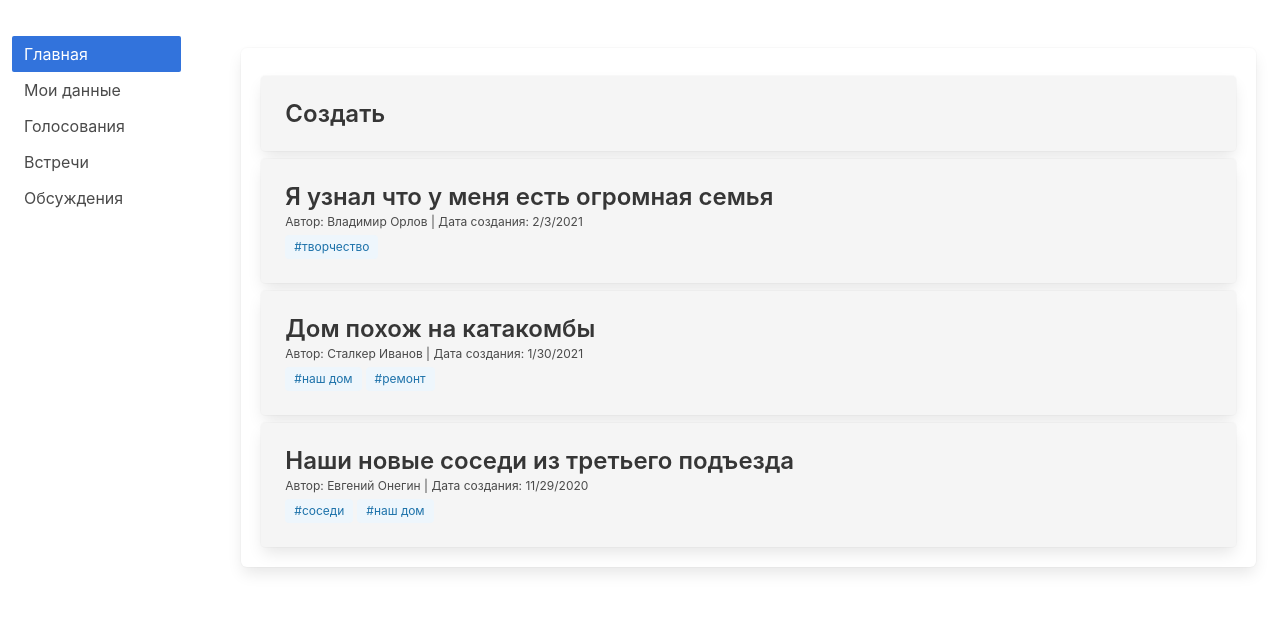
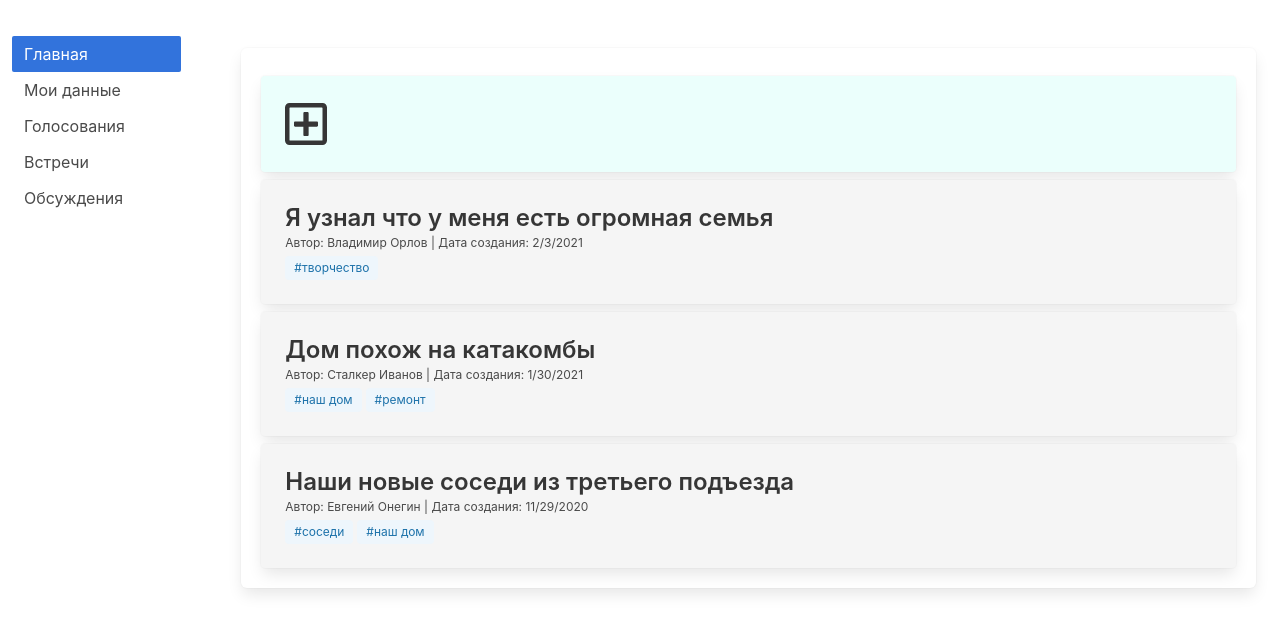
Before and after one commit to BelarusDigitalFuture/o, a React (Create React App) app: page /discussions in a window 1280 px wide. Shown: the top 632 px of the page. Built offline with nearby package versions, Linux system fonts and the light colour scheme.

Commit message:
added styling for 'add new' cards

```diff
--- a/src/containers/Card/Card.js
+++ b/src/containers/Card/Card.js
@@ -19,6 +19,9 @@ const Card = ({
 
   const isOpen = date.getTime() >= new Date().getTime();
   let color = isHovered ? 'has-background-grey-lighter' : 'has-background-light';
+  if (isNew) {
+    color = isHovered ? 'has-background-primary' : 'has-background-primary-light';
+  }
   if (isPoll) {
     if (isOpen) {
       color = isHovered ? 'has-background-warning' : 'has-background-warning-light';
--- a/src/containers/CardsList/CardsList.js
+++ b/src/containers/CardsList/CardsList.js
@@ -2,6 +2,7 @@ import React, { useState } from 'react';
 import CardsListFilter from '../../components/CardsListFilter/CardsListFilter';
 import { FontAwesomeIcon } from '@fortawesome/react-fontawesome';
 import { faSearch } from '@fortawesome/free-solid-svg-icons';
+import { faPlusSquare } from '@fortawesome/free-regular-svg-icons';
 import Card from '../Card';
 
 const CardsList = ({ data, isTopics = false, isEvents = false, isPolls = false }) => {
@@ -76,7 +77,15 @@ const CardsList = ({ data, isTopics = false, isEvents = false, isPolls = false }
               }}
             />
           </div>
-          {showOpen ? <Card id="new" header="Создать" isNew /> : ''}
+          {showOpen ? (
+            <Card
+              id="new"
+              header={<FontAwesomeIcon className="aria-hidden" size="2x" icon={faPlusSquare} />}
+              isNew
+            />
+          ) : (
+            ''
+          )}
           {applyFilters(cardsSet).map((x, i) => (
             <Card key={i} {...x} isTopic={isTopics} isEvent={isEvents} isPoll={isPolls} />
           ))}
```
